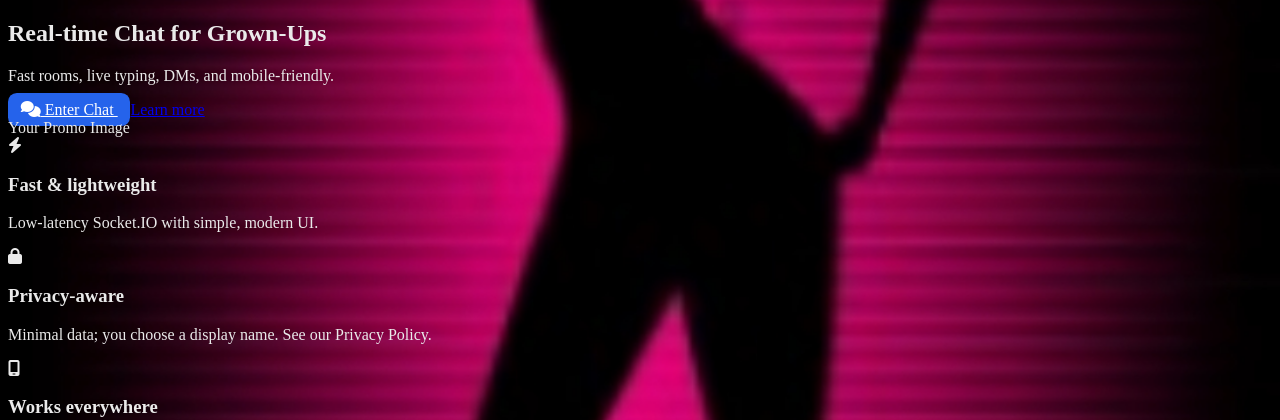
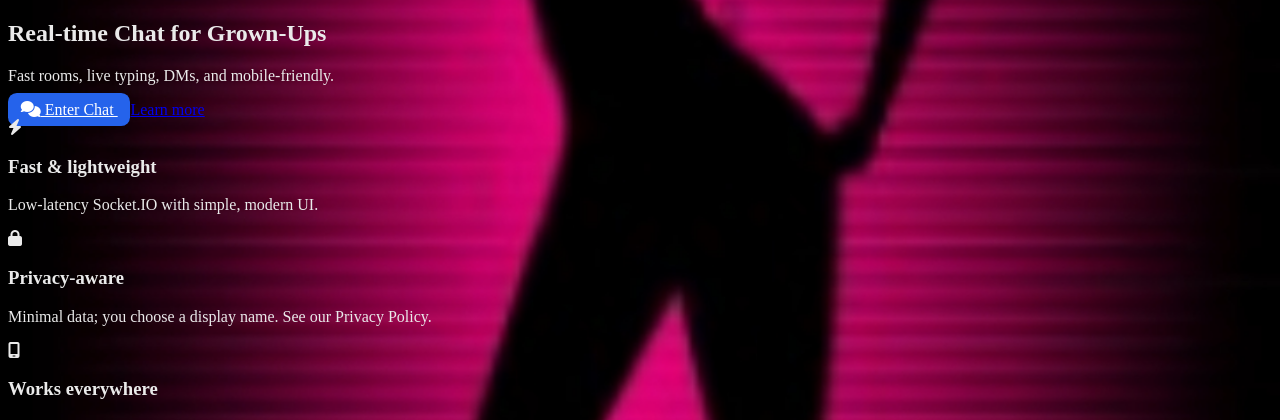
Before and after one commit to Dredgeanonymous/Chat-app-1.0, a Flask app: page /landing in a window 1280 px wide. Shown: the part 67-487 px from the top of the page. Run offline with Flask 3, Linux system fonts and the light colour scheme.

Commit message:
Update landing.html

```diff
--- a/templates/landing.html
+++ b/templates/landing.html
@@ -16,7 +16,7 @@
       <!-- Optional-->
       <div class="hero-art">
         <!-- Replace with your asset -->
-        <div class="hero-card">Your Promo Image</div>
+        <div class="hero-card"></div>
       </div>
     </div>
   </section>
```
